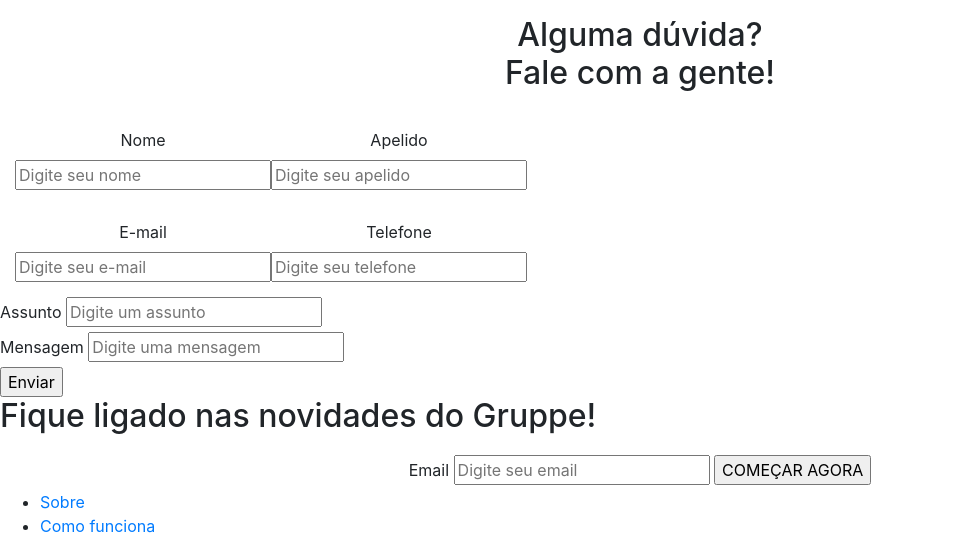
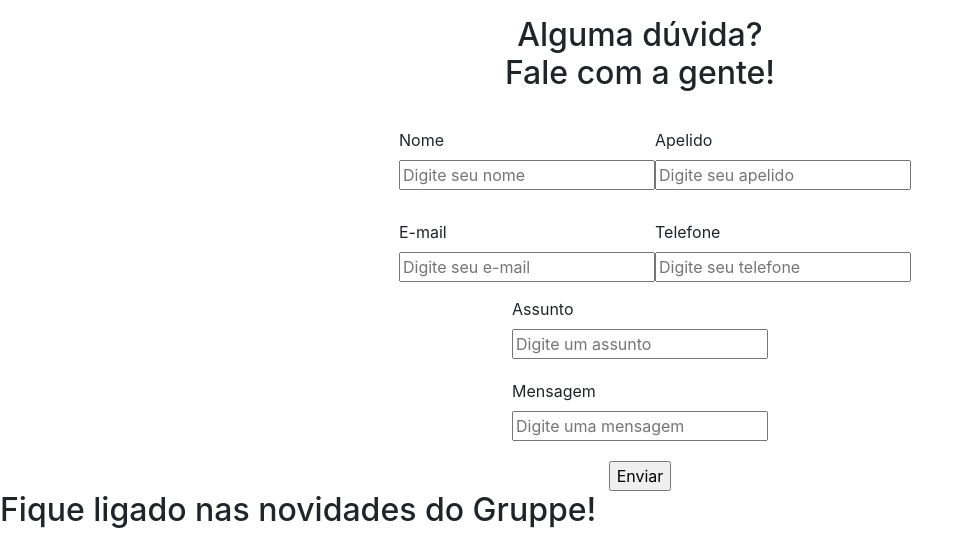
Before and after one commit to nataliakikuchi/gruppeviagens-landing-page, a plain HTML site: page index.html in a window 1280 px wide. Shown: the part 2050-2592 px from the top of the page, without its empty margins (0-974 px from the left). Drawn offline with nearby package versions, Linux system fonts and the light colour scheme; a script that the page names is missing.

Commit message:
alterações html e css

```diff
--- a/css/style.css
+++ b/css/style.css
@@ -161,7 +161,8 @@ header {
 }
 
 form {
-  text-align: center;
+  display: flex;
+  flex-direction: column;
   align-items: center;
   margin-top: 20px;
 }
@@ -169,9 +170,27 @@ form {
 .info {
   margin: 0 auto;
   padding: 15px;
+  width: 40%;
   display: flex;
+  justify-content: space-between;
 }
 
 .info label  {
   display: block;
 }
+
+.assunto {
+  display: flex;
+  flex-direction: column;
+  width: 100%;
+}
+
+.message {
+  display: flex;
+  flex-direction: column;
+  margin-top: 20px;
+}
+
+.botaoEnviarForm {
+  margin-top: 20px;
+}
--- a/index.html
+++ b/index.html
@@ -158,21 +158,19 @@
                         <input type="text" name="nome" placeholder="Digite seu telefone">
                       </div>
                     </div>
-                  </div>
-
-
-
+                  <div>
                     <div class="assunto">
                         <label for="assunto">Assunto</label>
                         <input type="text" name="assunto" placeholder="Digite um assunto">
                     </div>
-
                     <div class="message">
                         <label for "mensagem">Mensagem</label>
                         <input type="text" name="mensagem" placeholder="Digite uma mensagem">
                     </div>
-
+                  </div>
+                  <div class="botaoEnviarForm">
                     <input type="submit" value="Enviar">
+                  </div>
                 </form>
             </div>
         </section>
```
